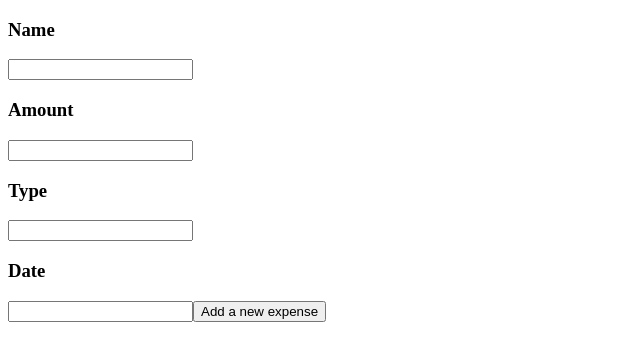
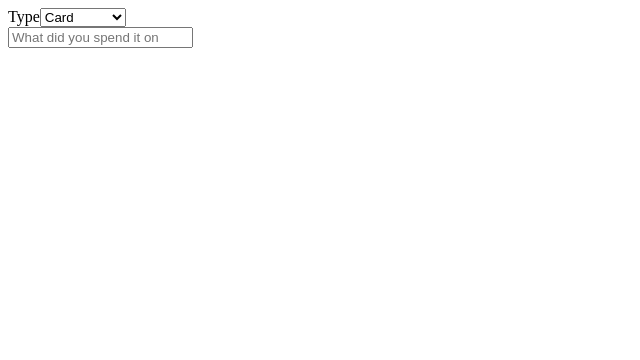
Before and after one commit to mauroleos/Expense-Tracker-App, a React (Create React App) app in the folder my-app/: page / in a window 1280 px wide. Shown: the top 360 px of the page, without its empty margins (0-640 px from the left). Built offline with nearby package versions, Linux system fonts and the light colour scheme.

Commit message:
Worked on forms

```diff
--- a/my-app/src/App.js
+++ b/my-app/src/App.js
@@ -1,11 +1,11 @@
 import React, { useState } from "react";
-import ExpenseTracker from "./Components/ExpenseTracker";
+import ExpenseTrackerForm from "./Components/ExpenseTracker";
 
 function App() {
   useState();
   return (
     <div>
-      <ExpenseTracker />
+      <ExpenseTrackerForm />
     </div>
   );
 }
--- a/my-app/src/Components/ExpenseTracker.js
+++ b/my-app/src/Components/ExpenseTracker.js
@@ -1,32 +1,27 @@
-import React from "react";
-import Button from "react-bootstrap/Button";
-import Container from "react-bootstrap/Container";
+import React, { Component } from "react";
 
-function ExpenseTracker() {
-  return (
-    <div>
-      <h3 className="navbar">Name</h3>
-      <input type="text" />
-
-      <h3>Amount</h3>
-      <input type="text" />
-
-      <h3>Type</h3>
-      <input />
-
-      <h3>Date</h3>
-      <input />
-
-      {<Button>Add a new expense</Button>}
-
-      <Container style={{ marginTop: 30 }}>
-        <div class="row">
-          <div class="col"></div>
-          <div class="col"></div>
-        </div>
-      </Container>
-    </div>
-  );
+class ExpenseTrackerForm extends Component {
+  constructor() {
+    super();
+    this.state = {};
+  }
+  render() {
+    return (
+      <form>
+        <label>
+          Type
+          <select>
+            <option value="Card">Card</option>
+            <option value="Cash">Cash</option>
+            <option value="Cryptocoin">Cryptocoin</option>
+            <option value="Other">Other</option>
+          </select>
+        </label>
+        <br />
+        <input type="text" placeholder="What did you spend it on"></input>
+      </form>
+    );
+  }
 }
 
-export default ExpenseTracker;
+export default ExpenseTrackerForm;
```
